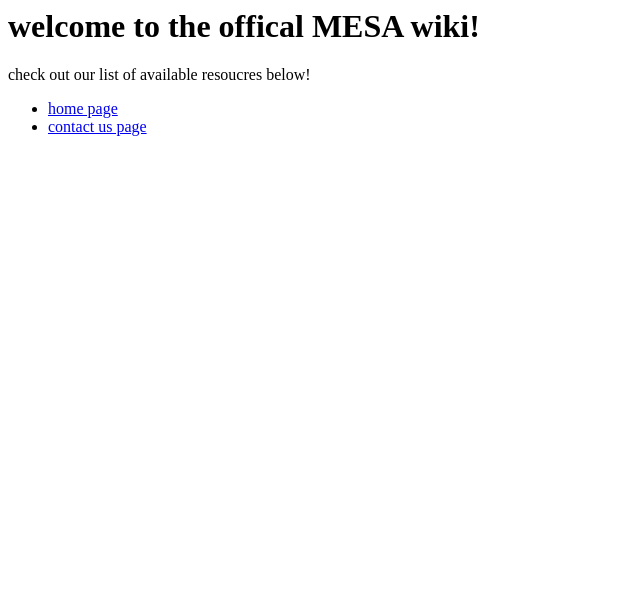
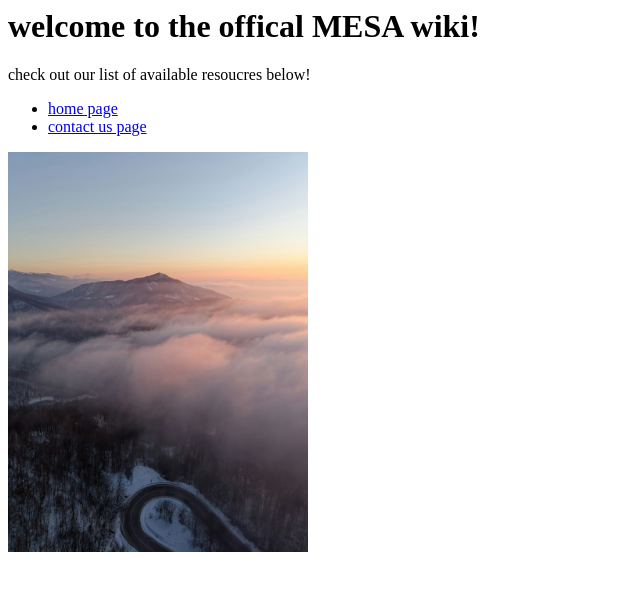
Before and after one commit to allissonfernandezmorales2029-gif/-html_a_tag_practice-, a plain HTML site: page index.html in a window 1280 px wide. Shown: the whole page, without its empty margins (0-640 px from the left). Drawn offline with Linux system fonts and the light colour scheme.

Commit message:
added image

```diff
--- a/index.html
+++ b/index.html
@@ -12,5 +12,6 @@
             <li> <a href="contact_us.html">contact us page</a>
             </li>
         </ul>
+        <img src="/assests/mountains_img.jpg" width="300px" alt="mountain pic by iuliu illes"/>
     </body>
     </html>
```
Also changed, not shown: assests/mountains_img.jpg (added).
